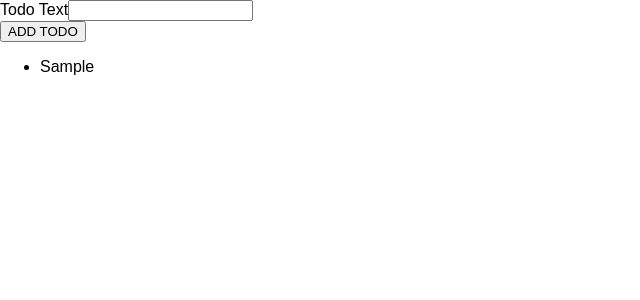
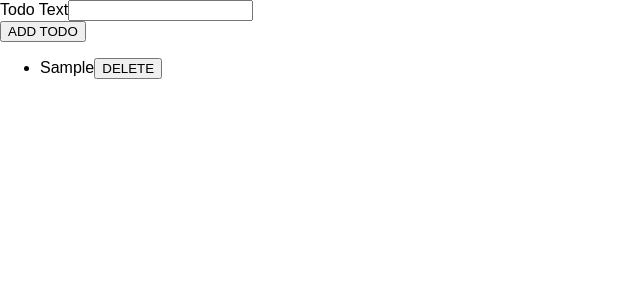
Before and after one commit to bjorntirsen/react-ts, a React (Create React App) app: page / in a window 1280 px wide. Both pictures are taken after typing "Sample" into the empty fields and a click on the button "ADD TODO". Shown: the top 300 px of the page, without its empty margins (0-640 px from the left). Built offline with nearby package versions, Linux system fonts and the light colour scheme.

Commit message:
:sparkles: Add delete functionality

```diff
--- a/src/App.tsx
+++ b/src/App.tsx
@@ -13,10 +13,14 @@ const App: FC = () => {
     ]);
   };
 
+  const todoDeleteHandler = (todoId: string) => {
+    setTodos((prevTodos) => prevTodos.filter((todo) => todo.id !== todoId));
+  };
+
   return (
     <div className='App'>
       <NewTodo onAddTodo={todoAddHandler} />
-      <TodoList items={todos} />
+      <TodoList items={todos} onDeleteTodo={todoDeleteHandler}/>
     </div>
   );
 };
--- a/src/components/TodoList.tsx
+++ b/src/components/TodoList.tsx
@@ -2,12 +2,18 @@ import { FC } from 'react';
 
 interface TodoListProps {
   items: { id: string; text: string }[];
+  onDeleteTodo: (id: string) => void;
 }
 
-const TodoList: FC<TodoListProps> = ({ items }) => (
+const TodoList: FC<TodoListProps> = ({ items, onDeleteTodo }) => (
   <ul>
     {items.map((todo) => (
-      <li key={todo.id}>{todo.text}</li>
+      <li key={todo.id}>
+        <span>{todo.text}</span>
+        <button type='button' onClick={onDeleteTodo.bind(null, todo.id)}>
+          DELETE
+        </button>
+      </li>
     ))}
   </ul>
 );
```
